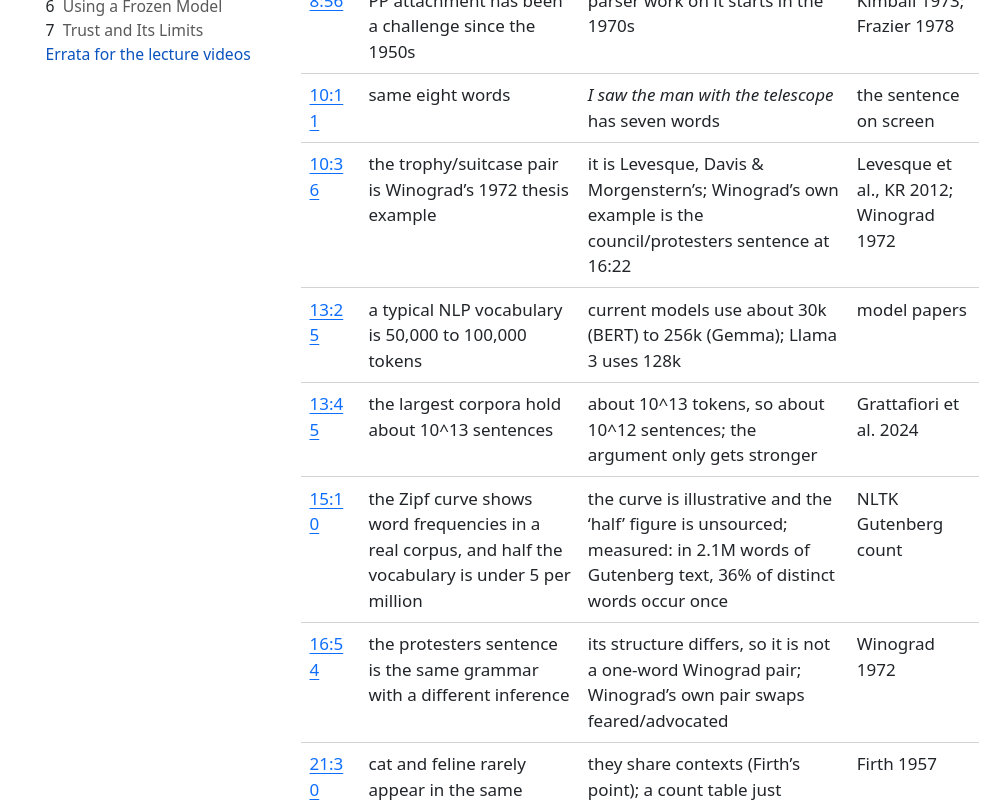
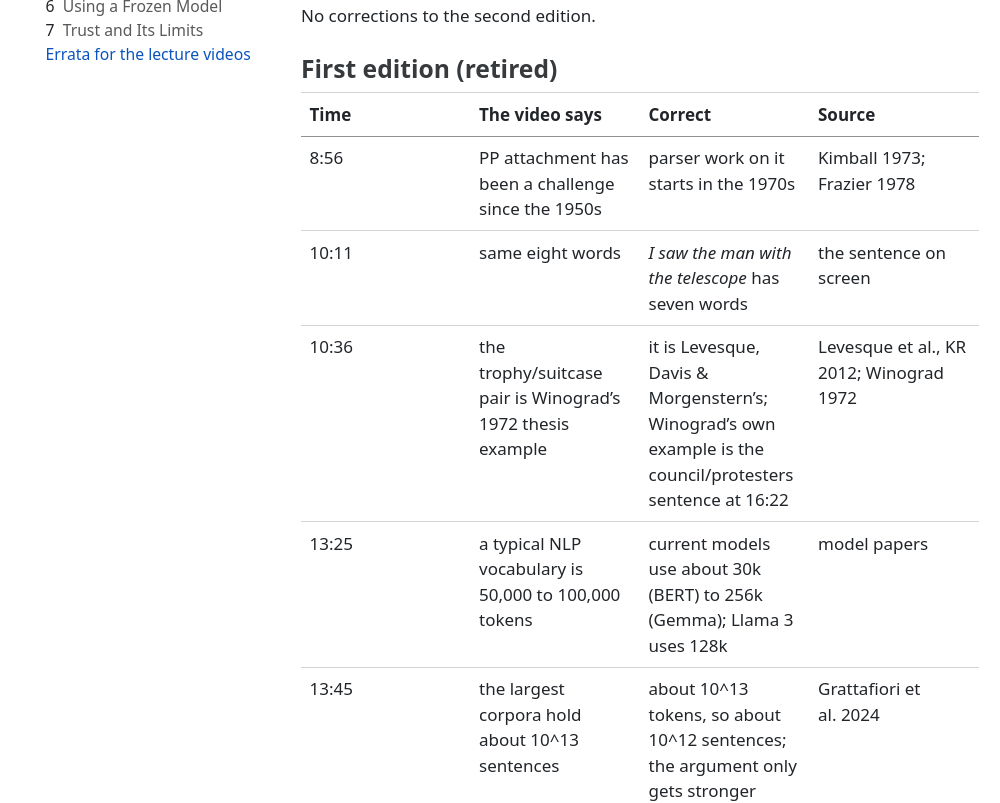
Before and after one commit to bluevision-ai/books, a plain HTML site: page LLM/errata.html in a window 1280 px wide. Shown: the part 400-1203 px from the top of the page, 0-1000 px from the left. Drawn offline with Linux system fonts and the light colour scheme.

Commit message:
Publish Large Language Models: How They Grew, One Problem at a Time (14 section(s) written)

```diff
--- a/LLM/errata.html
+++ b/LLM/errata.html
@@ -395,7 +395,17 @@ ul.task-list li input[type="checkbox"] {
 <p>When a check of the book found an error in a lecture video, the book gives the correct version and the error is listed here. Each time links to the moment in the video. Errors marked <strong>serious</strong> change a number, a figure or a result that the rest of the lecture relies on. Small slips where the spoken point stands are not listed. A lecture that has been revised links to its second edition, which fixes the errors listed for the first; the first edition is retired, and its list is kept here as a record.</p>
 <section id="session-01-why-language-is-hard-1.1" class="level2 unnumbered">
 <h2 class="unnumbered anchored" data-anchor-id="session-01-why-language-is-hard-1.1">Session 01: Why Language Is Hard (§1.1)</h2>
+<p>The second edition of this lecture (17 November 2026, <a href="https://youtu.be/_AfbmAZR4iw">watch it</a>) fixes every error listed below for the first edition.</p>
+<p>No corrections to the second edition.</p>
+<section id="first-edition-retired" class="level3 unnumbered">
+<h3 class="unnumbered anchored" data-anchor-id="first-edition-retired">First edition (retired)</h3>
 <table class="caption-top table">
+<colgroup>
+<col style="width: 25%">
+<col style="width: 25%">
+<col style="width: 25%">
+<col style="width: 25%">
+</colgroup>
 <thead>
 <tr class="header">
 <th>Time</th>
@@ -406,55 +416,56 @@ ul.task-list li input[type="checkbox"] {
 </thead>
 <tbody>
 <tr class="odd">
-<td><a href="https://youtu.be/reWtLSQwy0w?t=536">8:56</a></td>
+<td>8:56</td>
 <td>PP attachment has been a challenge since the 1950s</td>
 <td>parser work on it starts in the 1970s</td>
 <td>Kimball 1973; Frazier 1978</td>
 </tr>
 <tr class="even">
-<td><a href="https://youtu.be/reWtLSQwy0w?t=611">10:11</a></td>
+<td>10:11</td>
 <td>same eight words</td>
 <td><em>I saw the man with the telescope</em> has seven words</td>
 <td>the sentence on screen</td>
 </tr>
 <tr class="odd">
-<td><a href="https://youtu.be/reWtLSQwy0w?t=636">10:36</a></td>
+<td>10:36</td>
 <td>the trophy/suitcase pair is Winograd’s 1972 thesis example</td>
 <td>it is Levesque, Davis &amp; Morgenstern’s; Winograd’s own example is the council/protesters sentence at 16:22</td>
 <td>Levesque et al., KR 2012; Winograd 1972</td>
 </tr>
 <tr class="even">
-<td><a href="https://youtu.be/reWtLSQwy0w?t=805">13:25</a></td>
+<td>13:25</td>
 <td>a typical NLP vocabulary is 50,000 to 100,000 tokens</td>
 <td>current models use about 30k (BERT) to 256k (Gemma); Llama 3 uses 128k</td>
 <td>model papers</td>
 </tr>
 <tr class="odd">
-<td><a href="https://youtu.be/reWtLSQwy0w?t=825">13:45</a></td>
+<td>13:45</td>
 <td>the largest corpora hold about 10^13 sentences</td>
 <td>about 10^13 tokens, so about 10^12 sentences; the argument only gets stronger</td>
 <td>Grattafiori et al.&nbsp;2024</td>
 </tr>
 <tr class="even">
-<td><a href="https://youtu.be/reWtLSQwy0w?t=910">15:10</a></td>
+<td>15:10</td>
 <td>the Zipf curve shows word frequencies in a real corpus, and half the vocabulary is under 5 per million</td>
 <td>the curve is illustrative and the ‘half’ figure is unsourced; measured: in 2.1M words of Gutenberg text, 36% of distinct words occur once</td>
 <td>NLTK Gutenberg count</td>
 </tr>
 <tr class="odd">
-<td><a href="https://youtu.be/reWtLSQwy0w?t=1014">16:54</a></td>
+<td>16:54</td>
 <td>the protesters sentence is the same grammar with a different inference</td>
 <td>its structure differs, so it is not a one-word Winograd pair; Winograd’s own pair swaps feared/advocated</td>
 <td>Winograd 1972</td>
 </tr>
 <tr class="even">
-<td><a href="https://youtu.be/reWtLSQwy0w?t=1290">21:30</a></td>
+<td>21:30</td>
 <td>cat and feline rarely appear in the same contexts</td>
 <td>they share contexts (Firth’s point); a count table just cannot link them</td>
 <td>Firth 1957</td>
 </tr>
 </tbody>
 </table>
+</section>
 </section>
 <section id="session-02-words-as-vectors-1.2" class="level2 unnumbered">
 <h2 class="unnumbered anchored" data-anchor-id="session-02-words-as-vectors-1.2">Session 02: Words as Vectors (§1.2)</h2>
@@ -562,8 +573,8 @@ ul.task-list li input[type="checkbox"] {
 <h2 class="unnumbered anchored" data-anchor-id="session-04-the-attention-breakthrough-2.2">Session 04: The Attention Breakthrough (§2.2)</h2>
 <p>The second edition of this lecture (14 November 2026, <a href="https://youtu.be/EsVmIvvJgVg">watch it</a>) fixes every error listed below for the first edition.</p>
 <p>No corrections to the second edition.</p>
-<section id="first-edition-retired" class="level3 unnumbered">
-<h3 class="unnumbered anchored" data-anchor-id="first-edition-retired">First edition (retired)</h3>
+<section id="first-edition-retired-1" class="level3 unnumbered">
+<h3 class="unnumbered anchored" data-anchor-id="first-edition-retired-1">First edition (retired)</h3>
 <table class="caption-top table">
 <colgroup>
 <col style="width: 25%">
--- a/LLM/sitemap.xml
+++ b/LLM/sitemap.xml
@@ -34,6 +34,6 @@
   </url>
   <url>
     <loc>https://books.bluevision-ai.org/LLM/errata.html</loc>
-    <lastmod>2026-11-14T09:42:02.501Z</lastmod>
+    <lastmod>2026-11-19T11:58:27.774Z</lastmod>
   </url>
 </urlset>
```
Also changed, not shown: LLM/search.json.
